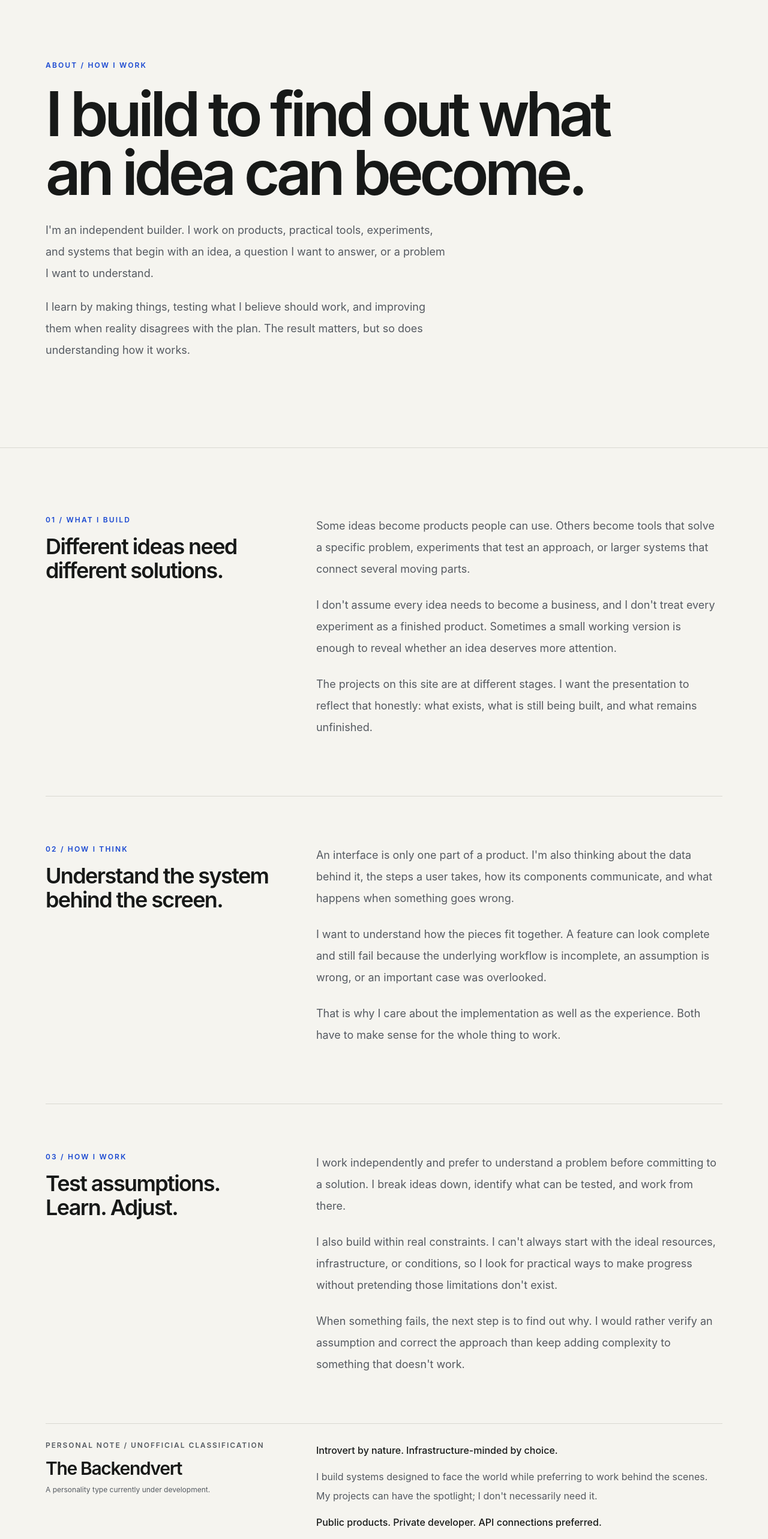
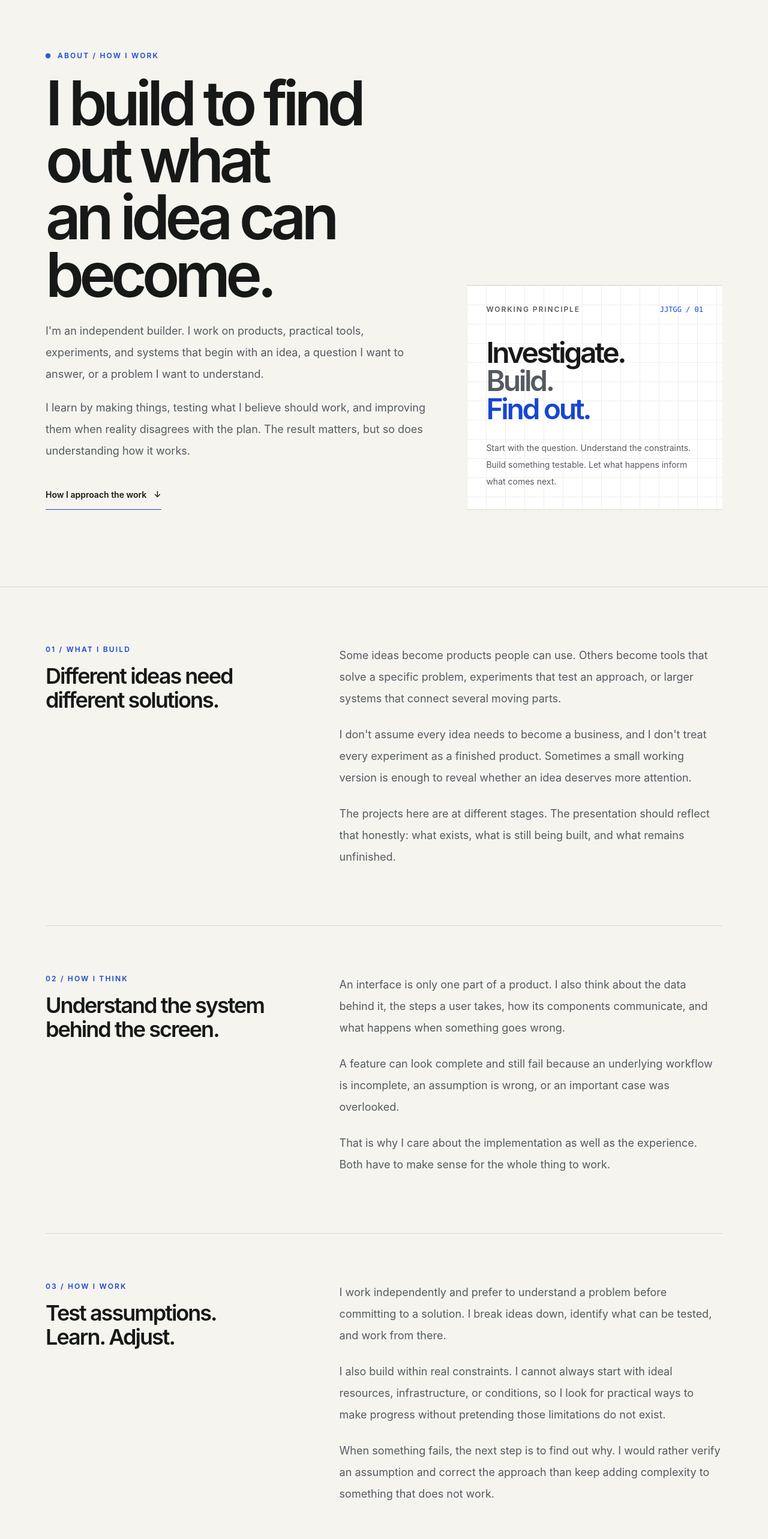
Before and after one commit to JJTGG/JAYJAYTGG, a Next.js app: page /about in a window 1280 px wide. Shown: the part 120-2686 px from the top of the page at 60% size. Built offline with nearby package versions, Linux system fonts and the light colour scheme.

Commit message:
refactor: refine about page

```diff
--- a/app/about/page.tsx
+++ b/app/about/page.tsx
@@ -1,43 +1,138 @@
+import type { Metadata } from "next";
 import Link from "next/link";
+import ScrollReveal from "../components/ScrollReveal";
+
+const pageTitle = "About — JAYJAYTGG";
+const pageDescription =
+  "Meet JAYJAYTGG, an independent builder working on products, practical tools, experiments, and systems through implementation, testing, and iteration.";
+const pageUrl = "https://jayjaytgg.vercel.app/about";
+
+export const metadata: Metadata = {
+  title: pageTitle,
+  description: pageDescription,
+  alternates: {
+    canonical: pageUrl
+  },
+  openGraph: {
+    type: "website",
+    url: pageUrl,
+    title: pageTitle,
+    description: pageDescription,
+    siteName: "JAYJAYTGG"
+  },
+  twitter: {
+    card: "summary",
+    title: pageTitle,
+    description: pageDescription
+  }
+};
 
 export default function AboutPage() {
   return (
     <main>
-      {/* Introduction */}
       <section className="border-b border-[var(--line)]">
-        <div className="mx-auto w-full max-w-[1240px] px-[var(--page-gutter)] py-20 sm:py-28 md:py-36">
-          <p className="text-xs font-semibold uppercase tracking-[0.18em] text-[var(--accent)]">
+        <div className="mx-auto grid w-full max-w-[1240px] gap-12 px-[var(--page-gutter)] py-16 sm:py-20 md:grid-cols-[minmax(0,1.2fr)_minmax(240px,0.8fr)] md:items-end md:gap-16 md:py-28 lg:py-32">
+          <ScrollReveal>
+            <div>
+              <p className="flex items-center gap-3 text-xs font-semibold uppercase tracking-[0.18em] text-[var(--accent)]">
+                <span
+                  aria-hidden="true"
+                  className="motion-pulse h-2 w-2 rounded-full bg-[var(--accent)]"
+                />
                 About / How I work
               </p>
 
-          <h1 className="mt-6 max-w-5xl text-[clamp(3rem,8vw,7rem)] font-semibold leading-[0.96] tracking-[-0.065em]">
+              <h1 className="mt-6 max-w-4xl text-[clamp(3.2rem,8vw,7rem)] font-semibold leading-[0.93] tracking-[-0.075em]">
                 I build to find out what an idea can become.
               </h1>
 
               <p className="mt-7 max-w-2xl text-base leading-8 text-[var(--muted)] sm:text-lg sm:leading-9">
-            I'm an independent builder. I work on products, practical
-            tools, experiments, and systems that begin with an idea,
-            a question I want to answer, or a problem I want to understand.
+                I&apos;m an independent builder. I work on products,
+                practical tools, experiments, and systems that begin with
+                an idea, a question I want to answer, or a problem I want
+                to understand.
               </p>
 
               <p className="mt-5 max-w-2xl text-base leading-8 text-[var(--muted)] sm:text-lg sm:leading-9">
-            I learn by making things, testing what I believe should work,
-            and improving them when reality disagrees with the plan.
-            The result matters, but so does understanding how it works.
+                I learn by making things, testing what I believe should
+                work, and improving them when reality disagrees with the
+                plan. The result matters, but so does understanding how
+                it works.
               </p>
+
+              <a
+                href="#approach"
+                className="motion-lift mt-8 inline-flex min-h-12 items-center gap-3 border-b border-[var(--accent)] py-3 text-sm font-semibold"
+              >
+                How I approach the work
+                <span className="motion-arrow" aria-hidden="true">
+                  ↓
+                </span>
+              </a>
+            </div>
+          </ScrollReveal>
+
+          <ScrollReveal delayMs={100}>
+            <aside className="relative isolate overflow-hidden border-y border-[var(--line)] bg-[var(--surface)] p-6 sm:p-8">
+              <div
+                aria-hidden="true"
+                className="pointer-events-none absolute inset-0 z-0 opacity-40"
+                style={{
+                  backgroundImage:
+                    "linear-gradient(var(--line) 1px, transparent 1px), linear-gradient(90deg, var(--line) 1px, transparent 1px)",
+                  backgroundSize: "32px 32px"
+                }}
+              />
+
+              <div className="relative z-10">
+                <div className="flex items-center justify-between gap-4">
+                  <p className="text-xs font-semibold uppercase tracking-[0.16em] text-[var(--muted)]">
+                    Working principle
+                  </p>
+
+                  <span className="font-mono text-xs text-[var(--accent)]">
+                    JJTGG / 01
+                  </span>
+                </div>
+
+                <p className="mt-10 text-4xl font-semibold leading-[0.98] tracking-[-0.07em] sm:text-5xl">
+                  Investigate.
+                  <span className="block text-[var(--muted)]">
+                    Build.
+                  </span>
+                  <span className="block text-[var(--accent)]">
+                    Find out.
+                  </span>
+                </p>
+
+                <p className="mt-7 max-w-sm text-sm leading-7 text-[var(--muted)]">
+                  Start with the question. Understand the constraints.
+                  Build something testable. Let what happens inform
+                  what comes next.
+                </p>
+              </div>
+            </aside>
+          </ScrollReveal>
         </div>
       </section>
 
-      {/* What I build */}
-      <section>
-        <div className="mx-auto w-full max-w-[1240px] px-[var(--page-gutter)] py-20 sm:py-28">
-          <div className="grid gap-8 md:grid-cols-[minmax(0,0.8fr)_minmax(0,1.4fr)] md:gap-16">
+      <section
+        id="approach"
+        aria-labelledby="what-i-build-heading"
+        className="scroll-mt-8"
+      >
+        <div className="mx-auto w-full max-w-[1240px] px-[var(--page-gutter)] py-16 sm:py-20 lg:py-24">
+          <ScrollReveal>
+            <div className="grid gap-8 md:grid-cols-[minmax(0,0.8fr)_minmax(0,1.2fr)] md:gap-16">
               <div>
                 <p className="text-xs font-semibold uppercase tracking-[0.18em] text-[var(--accent)]">
                   01 / What I build
                 </p>
 
-              <h2 className="mt-4 max-w-md text-3xl font-semibold tracking-[-0.045em] sm:text-4xl">
+                <h2
+                  id="what-i-build-heading"
+                  className="mt-4 max-w-md text-3xl font-semibold tracking-[-0.055em] sm:text-4xl"
+                >
                   Different ideas need different solutions.
                 </h2>
               </div>
@@ -51,64 +146,64 @@ export default function AboutPage() {
                 </p>
 
                 <p>
-                I don't assume every idea needs to become a business,
-                and I don't treat every experiment as a finished product.
-                Sometimes a small working version is enough to reveal
-                whether an idea deserves more attention.
+                  I don&apos;t assume every idea needs to become a business,
+                  and I don&apos;t treat every experiment as a finished
+                  product. Sometimes a small working version is enough to
+                  reveal whether an idea deserves more attention.
                 </p>
 
                 <p>
-                The projects on this site are at different stages.
-                I want the presentation to reflect that honestly:
-                what exists, what is still being built, and what remains
-                unfinished.
+                  The projects here are at different stages. The presentation
+                  should reflect that honestly: what exists, what is still
+                  being built, and what remains unfinished.
                 </p>
               </div>
             </div>
+          </ScrollReveal>
 
-          {/* How I think */}
-          <div className="mt-20 grid gap-8 border-t border-[var(--line)] pt-16 sm:mt-24 sm:pt-20 md:grid-cols-[minmax(0,0.8fr)_minmax(0,1.4fr)] md:gap-16">
+          <ScrollReveal>
+            <div className="mt-20 grid gap-8 border-t border-[var(--line)] pt-16 sm:mt-24 sm:pt-20 md:grid-cols-[minmax(0,0.8fr)_minmax(0,1.2fr)] md:gap-16">
               <div>
                 <p className="text-xs font-semibold uppercase tracking-[0.18em] text-[var(--accent)]">
                   02 / How I think
                 </p>
 
-              <h2 className="mt-4 max-w-md text-3xl font-semibold tracking-[-0.045em] sm:text-4xl">
+                <h2 className="mt-4 max-w-md text-3xl font-semibold tracking-[-0.055em] sm:text-4xl">
                   Understand the system behind the screen.
                 </h2>
               </div>
 
               <div className="space-y-6 text-base leading-8 text-[var(--muted)] sm:text-lg sm:leading-9">
                 <p>
-                An interface is only one part of a product. I'm also
-                thinking about the data behind it, the steps a user
-                takes, how its components communicate, and what happens
-                when something goes wrong.
+                  An interface is only one part of a product. I also think
+                  about the data behind it, the steps a user takes, how its
+                  components communicate, and what happens when something
+                  goes wrong.
                 </p>
 
                 <p>
-                I want to understand how the pieces fit together.
-                A feature can look complete and still fail because
-                the underlying workflow is incomplete, an assumption
-                is wrong, or an important case was overlooked.
+                  A feature can look complete and still fail because an
+                  underlying workflow is incomplete, an assumption is wrong,
+                  or an important case was overlooked.
                 </p>
 
                 <p>
-                That is why I care about the implementation as well
-                as the experience. Both have to make sense for the
-                whole thing to work.
+                  That is why I care about the implementation as well as the
+                  experience. Both have to make sense for the whole thing
+                  to work.
                 </p>
               </div>
             </div>
+          </ScrollReveal>
 
-          {/* How I work */}
-          <div className="mt-20 grid gap-8 border-t border-[var(--line)] pt-16 sm:mt-24 sm:pt-20 md:grid-cols-[minmax(0,0.8fr)_minmax(0,1.4fr)] md:gap-16">
+          <ScrollReveal>
+            <div className="mt-20 grid gap-8 border-t border-[var(--line)] pt-16 sm:mt-24 sm:pt-20 md:grid-cols-[minmax(0,0.8fr)_minmax(0,1.2fr)] md:gap-16">
               <div>
                 <p className="text-xs font-semibold uppercase tracking-[0.18em] text-[var(--accent)]">
                   03 / How I work
                 </p>
 
-              <h2 className="mt-4 max-w-md text-3xl font-semibold tracking-[-0.045em] sm:text-4xl">
+                <h2 className="mt-4 max-w-md text-3xl font-semibold tracking-[-0.055em] sm:text-4xl">
                   Test assumptions. Learn. Adjust.
                 </h2>
               </div>
@@ -121,27 +216,31 @@ export default function AboutPage() {
                 </p>
 
                 <p>
-                I also build within real constraints. I can't always
-                start with the ideal resources, infrastructure, or
-                conditions, so I look for practical ways to make progress
-                without pretending those limitations don't exist.
+                  I also build within real constraints. I cannot always
+                  start with ideal resources, infrastructure, or conditions,
+                  so I look for practical ways to make progress without
+                  pretending those limitations do not exist.
                 </p>
 
                 <p>
                   When something fails, the next step is to find out why.
                   I would rather verify an assumption and correct the
                   approach than keep adding complexity to something
-                that doesn't work.
+                  that does not work.
                 </p>
               </div>
             </div>
+          </ScrollReveal>
+        </div>
+      </section>
 
-          {/* Backendvert — a small personal easter egg */}
-          <aside
+      <section
         aria-labelledby="backendvert-title"
-            className="mt-16 border-y border-[var(--line)] py-6 sm:mt-20 sm:py-7"
+        className="border-y border-[var(--line)]"
       >
-            <div className="grid gap-4 md:grid-cols-[minmax(0,0.8fr)_minmax(0,1.4fr)] md:gap-16">
+        <div className="mx-auto w-full max-w-[1240px] px-[var(--page-gutter)] py-10 sm:py-14">
+          <ScrollReveal>
+            <div className="grid gap-6 md:grid-cols-[minmax(0,0.8fr)_minmax(0,1.2fr)] md:gap-16">
               <div>
                 <p className="text-xs font-semibold uppercase tracking-[0.16em] text-[var(--muted)]">
                   Personal note / Unofficial classification
@@ -149,12 +248,12 @@ export default function AboutPage() {
 
                 <h2
                   id="backendvert-title"
-                  className="mt-3 text-2xl font-semibold tracking-[-0.045em] sm:text-3xl"
+                  className="mt-3 text-3xl font-semibold tracking-[-0.055em] sm:text-4xl"
                 >
-                  The Backendvert
+                  The Backendvert.
                 </h2>
 
-                <p className="mt-2 text-xs leading-5 text-[var(--muted)]">
+                <p className="mt-3 text-xs leading-5 text-[var(--muted)]">
                   A personality type currently under development.
                 </p>
               </div>
@@ -165,27 +264,34 @@ export default function AboutPage() {
                 </p>
 
                 <p className="mt-3">
-                  I build systems designed to face the world while
-                  preferring to work behind the scenes. My projects
-                  can have the spotlight; I don't necessarily need it.
+                  I build systems designed to face the world while preferring
+                  to work behind the scenes. My projects can have the
+                  spotlight; I do not necessarily need it.
                 </p>
 
-                <p className="mt-3 font-medium text-[var(--foreground)]">
+                <p className="mt-4 border-l-2 border-[var(--accent)] pl-4 font-medium text-[var(--foreground)]">
                   Public products. Private developer. API connections
                   preferred.
                 </p>
               </div>
             </div>
-          </aside>
+          </ScrollReveal>
+        </div>
+      </section>
 
-          {/* TGG HUB */}
-          <div className="mt-20 grid gap-8 border-t border-[var(--line)] pt-16 sm:mt-24 sm:pt-20 md:grid-cols-[minmax(0,0.8fr)_minmax(0,1.4fr)] md:gap-16">
+      <section aria-labelledby="ecosystem-heading">
+        <div className="mx-auto w-full max-w-[1240px] px-[var(--page-gutter)] py-16 sm:py-20 lg:py-24">
+          <ScrollReveal>
+            <div className="grid gap-8 md:grid-cols-[minmax(0,0.8fr)_minmax(0,1.2fr)] md:gap-16">
               <div>
                 <p className="text-xs font-semibold uppercase tracking-[0.18em] text-[var(--accent)]">
                   04 / The wider ecosystem
                 </p>
 
-              <h2 className="mt-4 max-w-md text-3xl font-semibold tracking-[-0.045em] sm:text-4xl">
+                <h2
+                  id="ecosystem-heading"
+                  className="mt-4 max-w-md text-3xl font-semibold tracking-[-0.055em] sm:text-4xl"
+                >
                   Connections without losing independence.
                 </h2>
               </div>
@@ -193,10 +299,10 @@ export default function AboutPage() {
               <div>
                 <div className="space-y-6 text-base leading-8 text-[var(--muted)] sm:text-lg sm:leading-9">
                   <p>
-                  TGG HUB is an ecosystem I'm building around selected
-                  projects and the connections between them. It gives
-                  related work room to develop together without making
-                  every project part of the same product.
+                    TGG HUB is an ecosystem I am building around selected
+                    projects and their useful connections. It gives related
+                    work room to develop together without making every
+                    project part of the same product.
                   </p>
 
                   <p>
@@ -209,30 +315,33 @@ export default function AboutPage() {
 
                 <Link
                   href="/tgg-hub"
-                className="mt-8 inline-flex items-center gap-2 text-sm font-medium transition-colors hover:text-[var(--accent)]"
+                  className="motion-lift mt-8 inline-flex min-h-10 items-center gap-2 text-sm font-medium transition-colors hover:text-[var(--accent)]"
                 >
                   Explore TGG HUB
-                <span aria-hidden="true">↗</span>
+                  <span className="motion-arrow" aria-hidden="true">
+                    ↗
+                  </span>
                 </Link>
               </div>
             </div>
+          </ScrollReveal>
         </div>
       </section>
 
-      {/* Continue exploring */}
       <section className="border-t border-[var(--line)]">
         <div className="mx-auto w-full max-w-[1240px] px-[var(--page-gutter)] py-16 sm:py-20">
-          <div className="flex flex-col gap-6 sm:flex-row sm:items-end sm:justify-between">
+          <ScrollReveal>
+            <div className="grid gap-8 md:grid-cols-[minmax(0,1fr)_auto] md:items-end md:gap-12">
               <div>
                 <p className="text-xs font-semibold uppercase tracking-[0.18em] text-[var(--accent)]">
                   Further in
                 </p>
 
-              <h2 className="mt-4 max-w-2xl text-3xl font-semibold tracking-[-0.045em] sm:text-4xl">
+                <h2 className="mt-4 max-w-2xl text-3xl font-semibold tracking-[-0.055em] sm:text-4xl">
                   The projects show the approach in practice.
                 </h2>
 
-              <p className="mt-4 max-w-xl text-sm leading-7 text-[var(--muted)] sm:text-base">
+                <p className="mt-4 max-w-xl text-sm leading-7 text-[var(--muted)] sm:text-base sm:leading-8">
                   Explore the actual work, see where each project stands,
                   or get in touch about something worth discussing.
                 </p>
@@ -243,7 +352,7 @@ export default function AboutPage() {
                   href="/work"
                   className="font-medium transition-colors hover:text-[var(--accent)]"
                 >
-                Explore projects and systems ↗
+                  Projects and systems ↗
                 </Link>
 
                 <Link
@@ -261,6 +370,7 @@ export default function AboutPage() {
                 </Link>
               </div>
             </div>
+          </ScrollReveal>
         </div>
       </section>
     </main>
```
Lines whose indentation alone changed are shown as unchanged.
